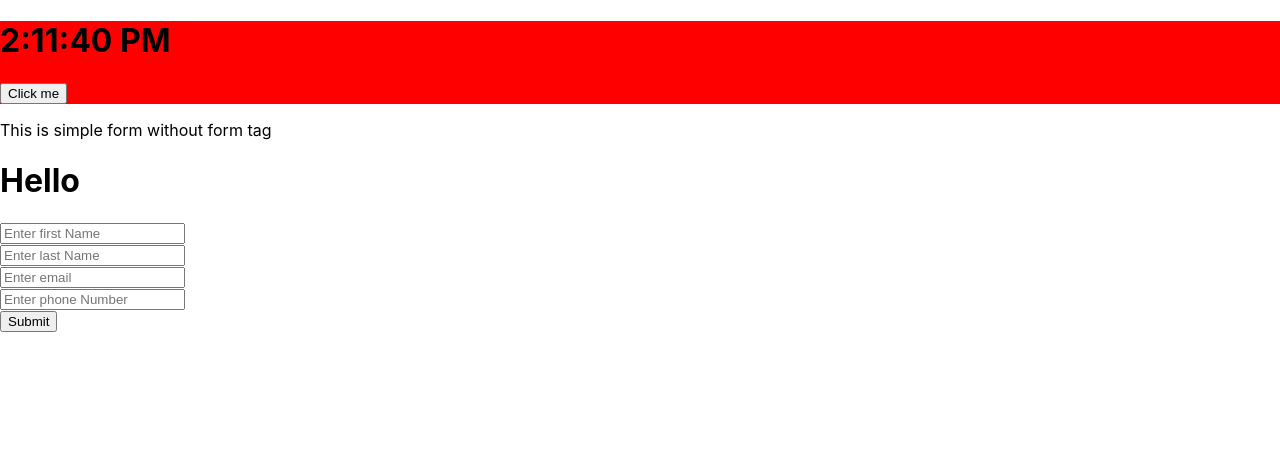
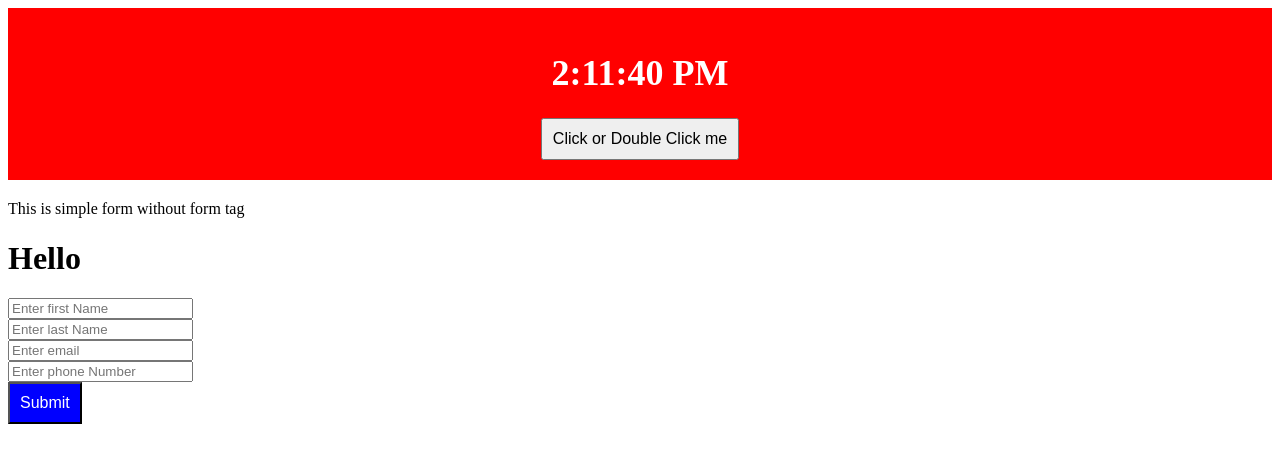
Before and after one commit to hrushikeshpthube/TempSimpleClock, a React (Create React App) app in the folder simpleclock/: page / in a window 1280 px wide. Shown: the top 462 px of the page. Built offline with nearby package versions, Linux system fonts and the light colour scheme.

Commit message:
adding CSS/classnames

```diff
--- a/simpleclock/src/App.js
+++ b/simpleclock/src/App.js
@@ -4,7 +4,7 @@ const App = () => {
 
   const [cTime, setCTime] = useState(newTime);//for time
   const [bg, setBg] = useState('red');//for background change
-  const [name, setName] = useState('Click me');//for button text change
+  const [name, setName] = useState('Click or Double Click me');//for button text change
 
   const [fullName, setFullName] = useState({
     firstname: "",
@@ -115,20 +115,20 @@ This is a common pattern in React when you want to update a specific property in
 
   return (
     <>
-      <div style={{ backgroundColor: bg }}>
+      <div className={`container ${bg}` }>
 
         <h1>{cTime}</h1>
-        <button onClick={BgUpdate} onDoubleClick={BgDoubleC}>{name}</button>
+        <button className="button"  onClick={BgUpdate} onDoubleClick={BgDoubleC}>{name}</button>
       </div>
 
 
-      <div>
+      <div className="form-container">
         <p>This is simple form without form tag</p>
         <h1>Hello {fullName.firstname} {fullName.lastName}</h1>
         <p>{fullName.email}</p>
         <p>{fullName.phone}</p>
         <form onSubmit={SubmitHandler}>
-          <div>
+          <div className="form-input">
             <input type="text"
               placeholder="Enter first Name"
               name="firstname"
@@ -153,7 +153,7 @@ This is a common pattern in React when you want to update a specific property in
               autoComplete="off"
               onChange={Display}
             /><br />
-            <button type="submit" >Submit</button>
+            <button className="submit-button" type="submit" >Submit</button>
           </div>
         </form>
       </div>
--- a/simpleclock/src/index.css
+++ b/simpleclock/src/index.css
@@ -1,13 +1,39 @@
-body {
-  margin: 0;
-  font-family: -apple-system, BlinkMacSystemFont, 'Segoe UI', 'Roboto', 'Oxygen',
-    'Ubuntu', 'Cantarell', 'Fira Sans', 'Droid Sans', 'Helvetica Neue',
-    sans-serif;
-  -webkit-font-smoothing: antialiased;
-  -moz-osx-font-smoothing: grayscale;
+/* styles.css */
+
+.container {
+  padding: 20px;
+  text-align: center;
+  font-size: 18px;
 }
 
-code {
-  font-family: source-code-pro, Menlo, Monaco, Consolas, 'Courier New',
-    monospace;
+.red {
+  background-color: red;
+  color: white;
 }
+
+.green {
+  background-color: green;
+  color: white;
+}
+
+.button {
+  padding: 10px;
+  font-size: 16px;
+  cursor: pointer;
+}
+
+.form-container {
+  margin-top: 20px;
+}
+
+.form-input {
+  margin-bottom: 15px;
+}
+
+.submit-button {
+  padding: 10px;
+  font-size: 16px;
+  cursor: pointer;
+  background-color: blue;
+  color: white;
+}
```
